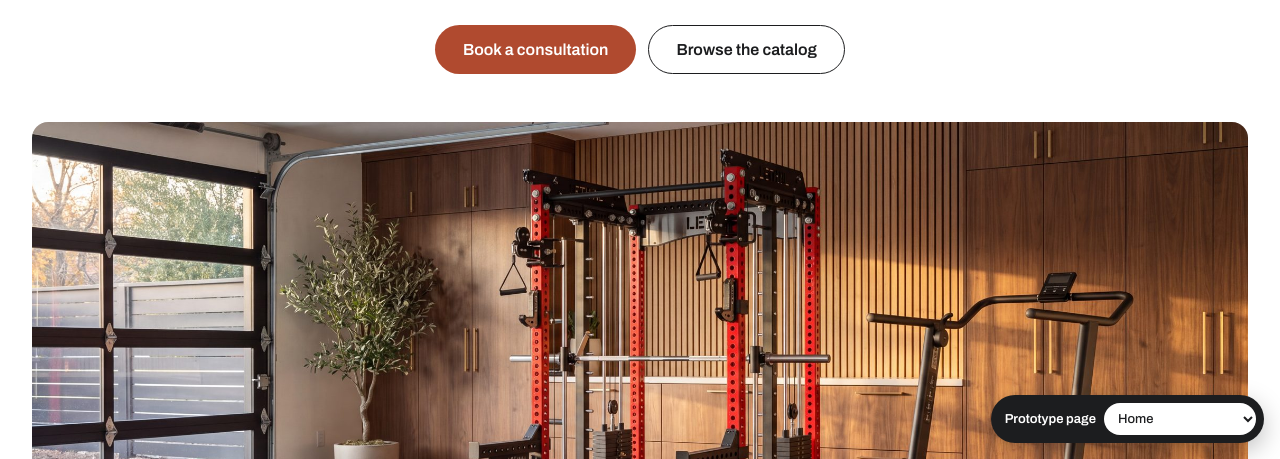
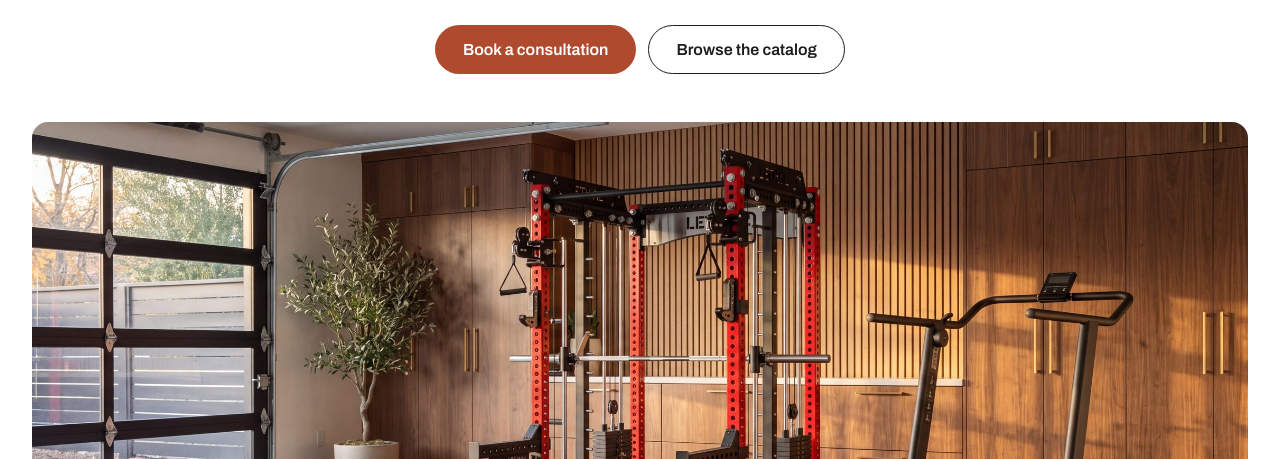
Before and after one commit to citizenzero-ai/southern-strength, a plain HTML site: page index.html in a window 1280 px wide. Shown: the part 341-800 px from the top of the page. Drawn offline with Linux system fonts and the light colour scheme.

Commit message:
Add files via upload

```diff
--- a/index.html
+++ b/index.html
@@ -9,16 +9,12 @@
 <style>
 body{margin:0;background:#FFFFFF;}
 a{color:#1C1D1F}a:hover{color:#B04A2F}
-#proto{position:fixed;right:16px;bottom:16px;z-index:50;display:flex;align-items:center;gap:8px;background:#1C1D1F;color:#FFFFFF;font:600 13px 'Archivo',sans-serif;padding:8px 8px 8px 14px;border-radius:999px;box-shadow:0 8px 24px rgba(0,0,0,.25);}
-#proto select{font:inherit;font-weight:500;border:0;border-radius:999px;padding:8px 10px;background:#FFFFFF;color:#1C1D1F;}
-@media (max-width: 700px){#proto{display:none;}}
 img{max-width:100%;}
 *{-webkit-tap-highlight-color:transparent;}
 </style>
 </head>
 <body>
 <div id="app"></div>
-<div id="proto"><label for="jump">Prototype page</label><select id="jump"></select></div>
 <template id="tpl-SiteHome">
 
 <div style="width: 100%; background: #FFFFFF; color: #1C1D1F; font-family: 'Archivo', sans-serif;">
@@ -1240,9 +1236,6 @@ function register(name, title, cls, isPage) {
   if (isPage) PAGES.push({ name, title });
 }
 function boot() {
-  const jump = document.getElementById('jump');
-  PAGES.forEach((p) => { const o = document.createElement('option'); o.value = p.name; o.textContent = p.title.replace(/ — Southern Strength$/, '').replace(/^Southern Strength — /, ''); jump.appendChild(o); });
-  jump.addEventListener('change', () => navigate(jump.value));
   navigate(location.hash.slice(1) || PAGES[0].name, false);
 }
 
```
Also changed, not shown: 1 other file.
